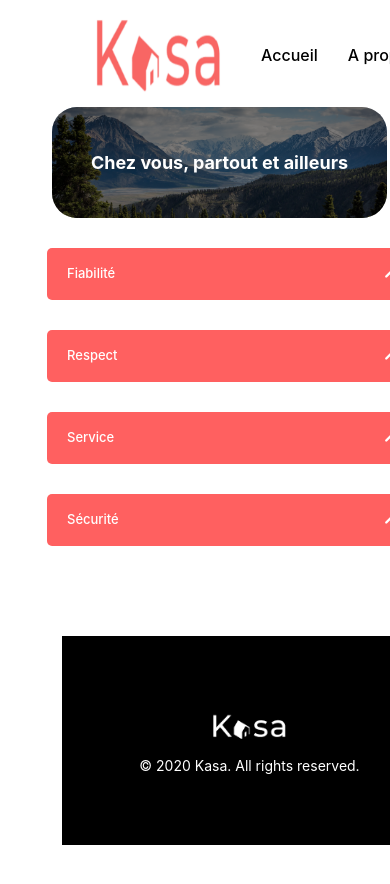
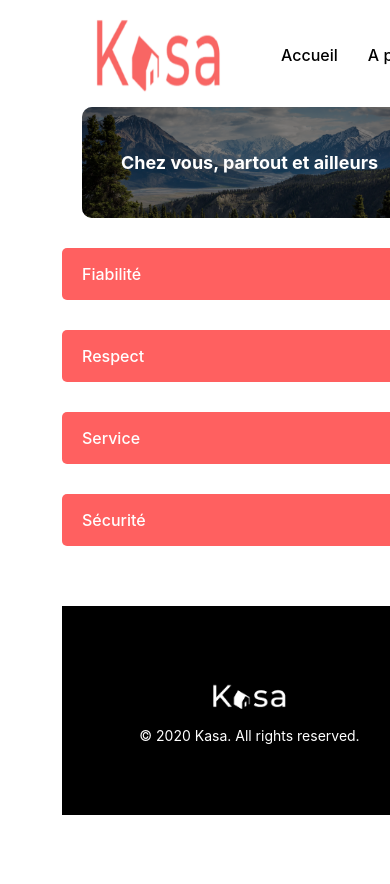
Before and after one commit to Claralyly/P8-TesteurLogiciel_appli_location_immobiliere_React, a React (Vite) app in the folder front/my-react-app/: page /Apropos in a window 390 px wide. Shown: the top 884 px of the page. Built offline with nearby package versions, Linux system fonts and the light colour scheme.

Commit message:
Ajustements CSS composants : A Propos, Bannière, Collapse, Header

```diff
--- a/front/my-react-app/src/components/Apropos.css
+++ b/front/my-react-app/src/components/Apropos.css
@@ -1,4 +1,5 @@
 /* Styles par défaut (Desktop) */
+
 .apropos {
   display: flex;
     flex-direction: column;
@@ -33,26 +34,23 @@
 
 /* Media Queries pour les écrans plus petits */
 @media screen and (max-width: 768px) {
+  .main-content {
+    display: flex
+      justify-content: center;
+  }
 
-  .apropos {
-    width: 100%;
-    max-width: 335px;
-    padding: 0 15px;
-    box-sizing: border-box;
-    display: flex;
-    flex-direction: column;
-    align-items: center;
- }
 
   .banner2 {
     height: 111px;
     width: 335px;
-    margin-left: 40px;
+
   }
 
   .card-image {
-    border-radius: 25px;
+    border-radius: 10px;
   }
+  .overlay {
+    border-radius: 10px;
 
   .collapse-apropos .collapse-header {
     width: 335px;
@@ -80,10 +78,5 @@
     margin: -1px auto 0 auto;
   }
 
-  .valeur {
-    width: 100%;
-    max-width: 335px;
-    margin: 15px auto 30px auto;
-    gap: 12px;
-  }
+
 }
--- a/front/my-react-app/src/components/Banner.css
+++ b/front/my-react-app/src/components/Banner.css
@@ -43,13 +43,10 @@
 
   }
   .banner-image {
-    border-radius: 25px;
+    border-radius: 10px;
 
   }
-  .overlay {
-    border-radius: 25px;
 
-  }
   .overlay h1 { width: 100%;
     font-size: 18px;
     height: auto;
--- a/front/my-react-app/src/components/Collapse.css
+++ b/front/my-react-app/src/components/Collapse.css
@@ -84,7 +84,7 @@
 
 .valeur {
   margin-top: 30px;
-    margin-bottom: 30px;
+
 }
 
 div .collapse {
--- a/front/my-react-app/src/components/Header.css
+++ b/front/my-react-app/src/components/Header.css
@@ -78,7 +78,7 @@ nav a:active {
     height: 45px;
     width: 100%;
     max-width: 375px;
-    padding-right: 20px;
+
 
     box-sizing: border-box;
   }
```
